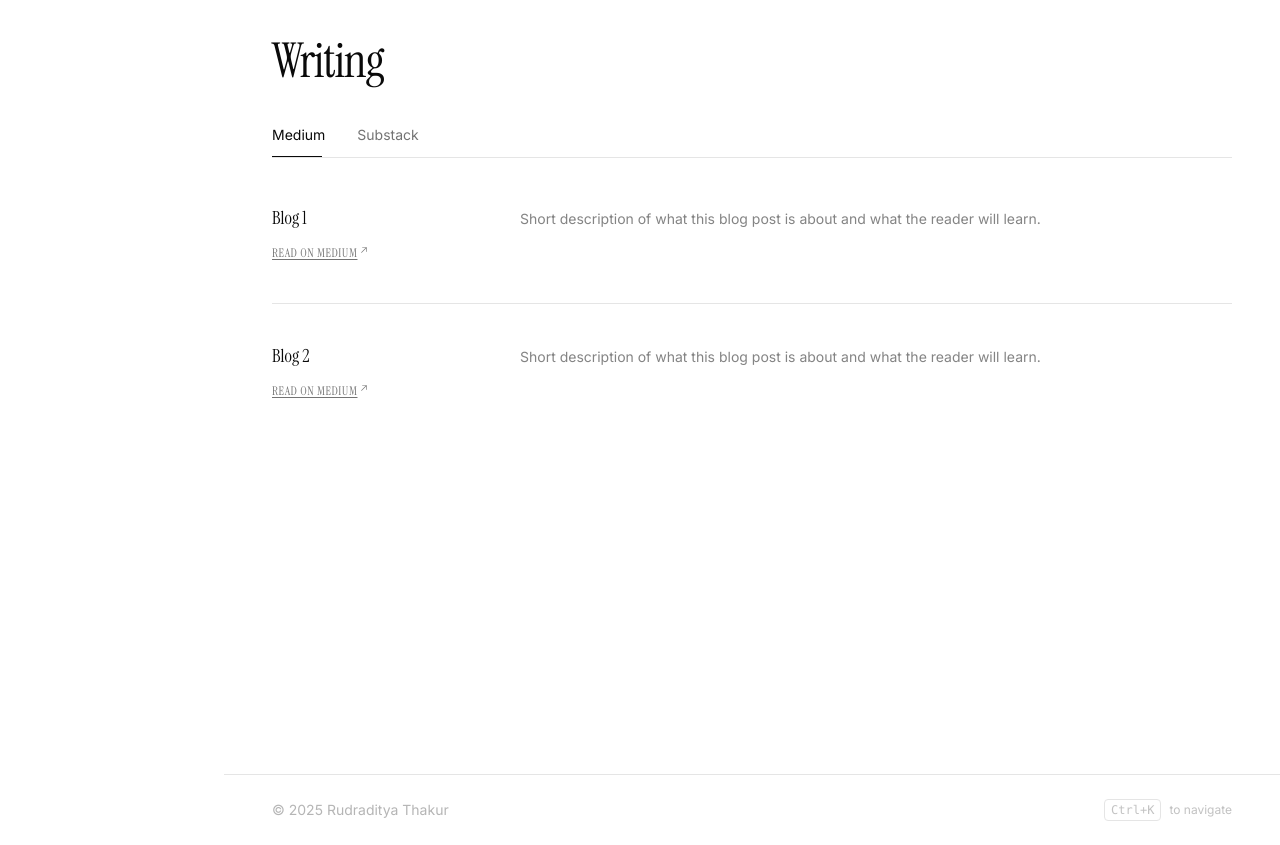
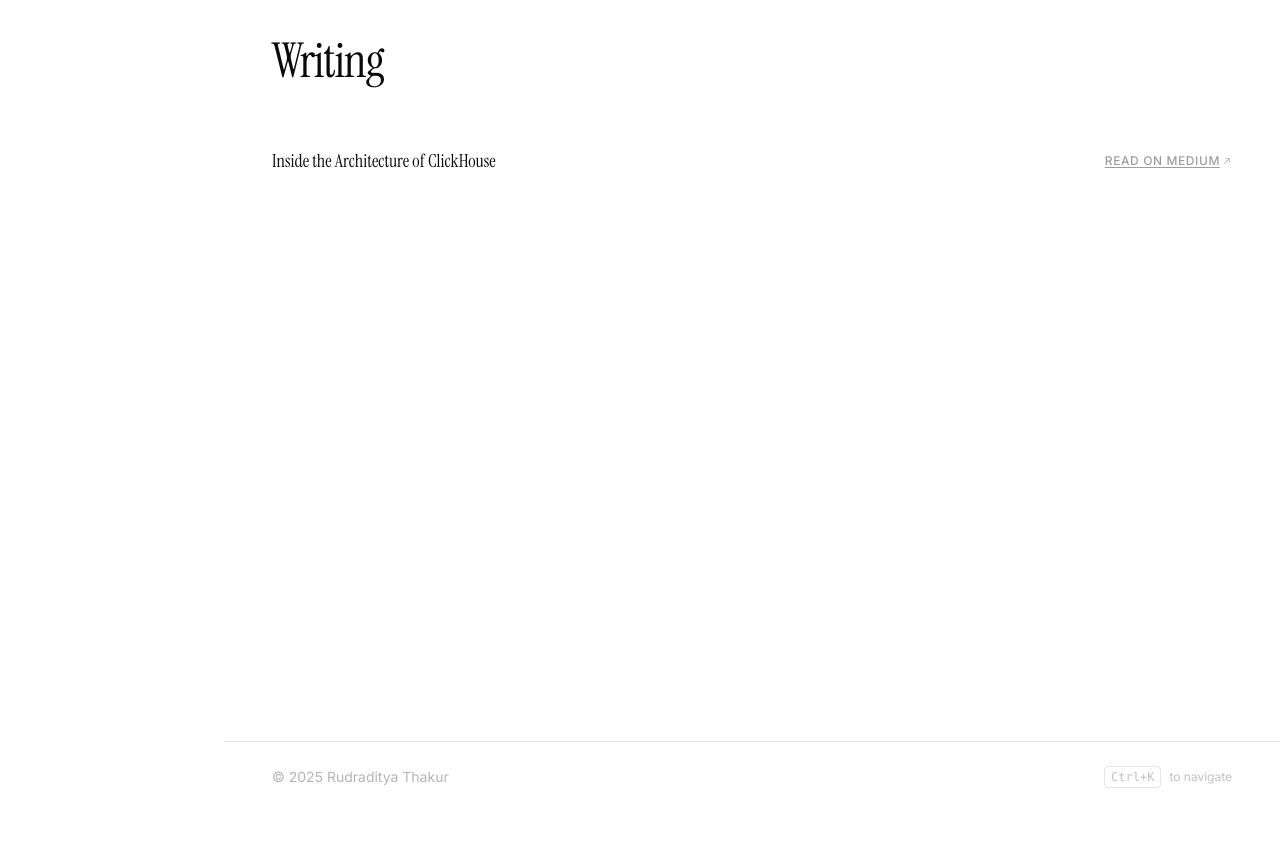
Before and after one commit to rudraditya21/rudraditya21.github.io, a Next.js app: page / in a window 1280 px wide. Shown: the part 6940-7785 px from the top of the page. After the commit the page ends 7752 px from the top, so only its background shows below. Built offline with nearby package versions, Linux system fonts and the light colour scheme.

Commit message:
updated: writing section

```diff
--- a/components/writing.tsx
+++ b/components/writing.tsx
@@ -1,167 +1,55 @@
 'use client'
 
-import { useEffect, useRef, useState } from 'react'
-import gsap from 'gsap'
 import { useInView } from '@/hooks/use-in-view'
 import { ArrowUpRight } from '@phosphor-icons/react'
-import { Tooltip, TooltipContent, TooltipProvider, TooltipTrigger } from '@/components/ui/tooltip'
 
-const TABS = ['Medium', 'Substack'] as const
-type Tab = (typeof TABS)[number]
+const posts = [
+  {
+    title: 'Inside the Architecture of ClickHouse',
+    href: 'https://medium.com/@rudraditya.thakur21/inside-the-architecture-of-clickhouse-0c15d41d69fe',
+  },
+]
 
-type Post = {
-  title: string
-  description: string
-  href: string
-}
+function PostRow({ post, index }: { post: typeof posts[0]; index: number }) {
+  const { ref, inView } = useInView(0.1)
 
-const data: Record<Tab, Post[]> = {
-  Medium: [
-    {
-      title: 'Blog 1',
-      description: 'Short description of what this blog post is about and what the reader will learn.',
-      href: '#',
-    },
-    {
-      title: 'Blog 2',
-      description: 'Short description of what this blog post is about and what the reader will learn.',
-      href: '#',
-    },
-  ],
-  Substack: [
-    {
-      title: 'Blog 1',
-      description: 'Short description of what this newsletter post is about and what the reader will learn.',
-      href: '#',
-    },
-    {
-      title: 'Blog 2',
-      description: 'Short description of what this newsletter post is about and what the reader will learn.',
-      href: '#',
-    },
-  ],
-}
-
-function PostRow({ post, tab }: { post: Post; tab: Tab }) {
   return (
-    <div className="flex flex-col gap-2 py-8 lg:flex-row lg:gap-10 lg:py-10">
-      <div className="lg:w-52 lg:shrink-0">
+    <div
+      ref={ref as React.RefObject<HTMLDivElement>}
+      className="flex flex-col gap-2 py-5 lg:flex-row lg:items-center lg:gap-10 lg:py-6"
+      style={{
+        opacity: inView ? 1 : 0,
+        transform: inView ? 'translateY(0)' : 'translateY(24px)',
+        transition: `opacity 700ms cubic-bezier(0.16, 1, 0.3, 1) ${index * 60}ms, transform 700ms cubic-bezier(0.16, 1, 0.3, 1) ${index * 60}ms`,
+      }}
+    >
       <p
-          className="text-lg leading-snug text-foreground"
+        className="flex-1 text-lg leading-snug text-foreground"
         style={{ fontFamily: 'var(--font-instrument-serif)' }}
       >
         {post.title}
       </p>
-        <div className="mt-2 text-muted-foreground">
-          <TooltipProvider>
-            <Tooltip>
-              <TooltipTrigger asChild>
+
       <a
         href={post.href}
         target="_blank"
         rel="noopener noreferrer"
-                  className="inline-flex items-start gap-0.5 text-xs font-medium uppercase tracking-wider underline underline-offset-2 transition-colors duration-200 hover:text-foreground"
-                  style={{ fontFamily: 'var(--font-instrument-serif)' }}
-                >
-                  {tab === 'Medium' ? 'Read on Medium' : 'Read on Substack'}<ArrowUpRight size={10} />
-                </a>
-              </TooltipTrigger>
-              <TooltipContent side="right">
-                Read Blog
-              </TooltipContent>
-            </Tooltip>
-          </TooltipProvider>
-        </div>
-      </div>
-
-      <p
-        className="text-sm leading-relaxed text-foreground/50 lg:pt-0.5"
+        className="inline-flex items-center gap-0.5 text-xs font-medium uppercase tracking-wider text-foreground/40 underline underline-offset-2 transition-colors duration-200 hover:text-foreground lg:shrink-0"
         style={{ fontFamily: 'var(--font-inter)' }}
       >
-        {post.description}
-      </p>
+        Read on Medium<ArrowUpRight size={10} />
+      </a>
     </div>
   )
 }
 
-const PER_PAGE = 4
-
 export default function Writing() {
-  const [activeTab, setActiveTab] = useState<Tab>('Medium')
-  const [page, setPage] = useState(0)
-  const tabRefs      = useRef<(HTMLButtonElement | null)[]>([])
-  const indicatorRef = useRef<HTMLDivElement>(null)
-  const contentRef   = useRef<HTMLDivElement>(null)
-  const { ref: headingRef, inView } = useInView(0.15)
-
-  useEffect(() => {
-    const first = tabRefs.current[0]
-    if (!first || !indicatorRef.current) return
-    gsap.set(indicatorRef.current, {
-      x: first.offsetLeft,
-      width: first.offsetWidth,
-      opacity: 1,
-    })
-  }, [])
-
-  function switchTab(tab: Tab) {
-    if (tab === activeTab) return
-
-    const idx = TABS.indexOf(tab)
-    const btn = tabRefs.current[idx]
-    if (btn) {
-      gsap.to(indicatorRef.current, {
-        x: btn.offsetLeft,
-        width: btn.offsetWidth,
-        duration: 0.35,
-        ease: 'power3.out',
-      })
-    }
-
-    gsap.to(contentRef.current, {
-      opacity: 0,
-      y: 8,
-      duration: 0.15,
-      ease: 'power2.in',
-      onComplete: () => {
-        setActiveTab(tab)
-        setPage(0)
-        gsap.to(contentRef.current, {
-          opacity: 1,
-          y: 0,
-          duration: 0.28,
-          ease: 'power2.out',
-        })
-      },
-    })
-  }
-
-  function changePage(next: number) {
-    gsap.to(contentRef.current, {
-      opacity: 0,
-      y: 8,
-      duration: 0.15,
-      ease: 'power2.in',
-      onComplete: () => {
-        setPage(next)
-        gsap.to(contentRef.current, {
-          opacity: 1,
-          y: 0,
-          duration: 0.28,
-          ease: 'power2.out',
-        })
-      },
-    })
-  }
-
-  const items      = data[activeTab]
-  const totalPages = Math.ceil(items.length / PER_PAGE)
-  const paged      = items.slice(page * PER_PAGE, (page + 1) * PER_PAGE)
+  const { ref, inView } = useInView(0.15)
 
   return (
     <section className="min-h-svh px-12 py-16 md:py-24">
       <h2
-        ref={headingRef as React.RefObject<HTMLHeadingElement>}
+        ref={ref as React.RefObject<HTMLHeadingElement>}
         className="mb-10 text-5xl tracking-tight"
         style={{
           fontFamily: 'var(--font-instrument-serif)',
@@ -173,63 +61,10 @@ export default function Writing() {
         Writing
       </h2>
 
-      {/* Tab bar */}
-      <div className="relative mb-2 flex gap-8 border-b border-border">
-        {TABS.map((tab, i) => (
-          <button
-            key={tab}
-            ref={el => { tabRefs.current[i] = el }}
-            onClick={() => switchTab(tab)}
-            className="pb-3 text-sm transition-colors duration-200"
-            style={{
-              fontFamily: 'var(--font-inter)',
-              color: activeTab === tab ? 'var(--foreground)' : 'var(--muted-foreground)',
-            }}
-          >
-            {tab}
-          </button>
+      <div className="divide-y divide-border">
+        {posts.map((post, i) => (
+          <PostRow key={post.title} post={post} index={i} />
         ))}
-        <div
-          ref={indicatorRef}
-          className="absolute bottom-0 h-px bg-foreground"
-          style={{ opacity: 0, width: 0 }}
-        />
-      </div>
-
-      {/* Content + Pagination pinned together */}
-      <div className="flex min-h-128 flex-col">
-        <div ref={contentRef} className="divide-y divide-border">
-          {paged.map(post => (
-            <PostRow key={post.title} post={post} tab={activeTab} />
-          ))}
-        </div>
-
-        {totalPages > 1 && (
-          <div className="mt-auto pt-8 flex items-center gap-6">
-            <button
-              onClick={() => changePage(page - 1)}
-              disabled={page === 0}
-              className="text-xs font-medium uppercase tracking-wider text-muted-foreground transition-colors duration-200 hover:text-foreground disabled:opacity-30 disabled:cursor-not-allowed"
-              style={{ fontFamily: 'var(--font-instrument-serif)' }}
-            >
-              ← Prev
-            </button>
-            <span
-              className="text-xs text-muted-foreground"
-              style={{ fontFamily: 'var(--font-inter)' }}
-            >
-              {page + 1} / {totalPages}
-            </span>
-            <button
-              onClick={() => changePage(page + 1)}
-              disabled={page === totalPages - 1}
-              className="text-xs font-medium uppercase tracking-wider text-muted-foreground transition-colors duration-200 hover:text-foreground disabled:opacity-30 disabled:cursor-not-allowed"
-              style={{ fontFamily: 'var(--font-instrument-serif)' }}
-            >
-              Next →
-            </button>
-          </div>
-        )}
       </div>
     </section>
   )
--- a/lib/data.ts
+++ b/lib/data.ts
@@ -4,6 +4,6 @@ export const socials = {
   twitter:   'https://x.com/rudraditya21',
   youtube:   '#',
   medium:    'https://medium.com/@rudraditya.thakur21',
-  substack:  '#',
+  substack:  'https://rudraditya21.substack.com',
   kaggle:    'https://www.kaggle.com/rudradityathakur',
 }
```
Lines whose indentation alone changed are shown as unchanged.
